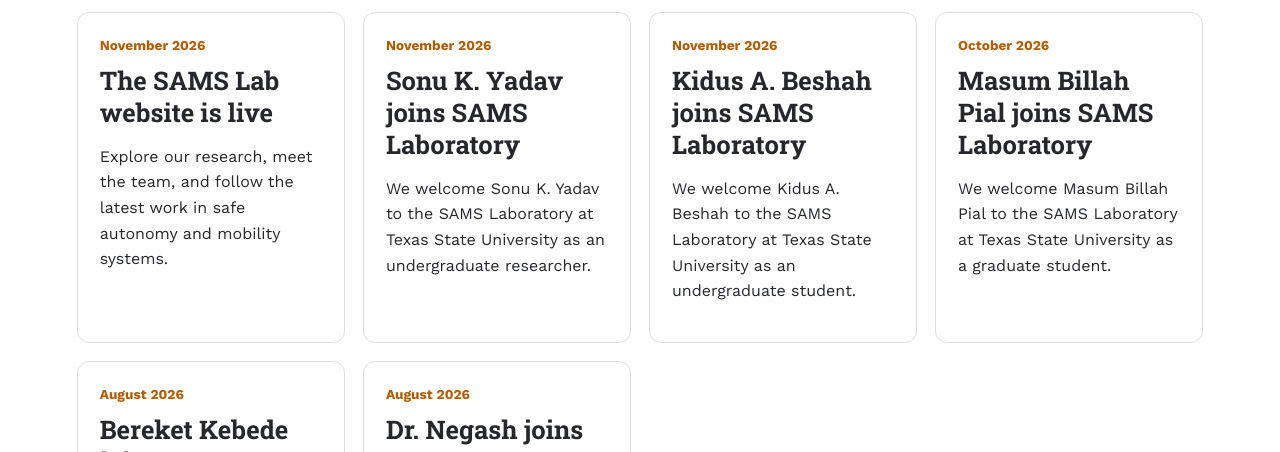
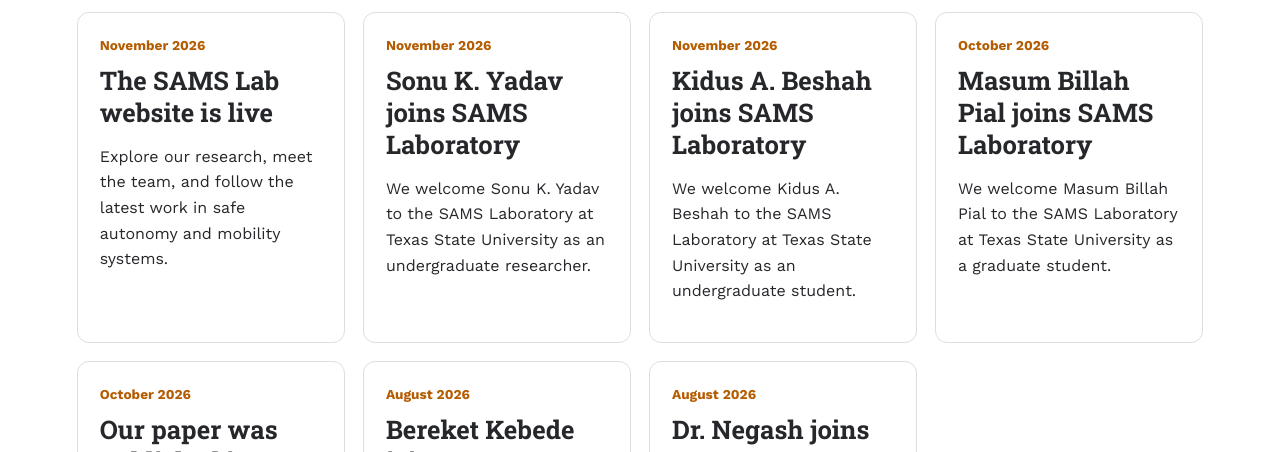
Before and after one commit to NatnaelMNegash/SAMS-Lab-at-TxSU, a plain HTML site: page news.html in a window 1280 px wide. Shown: the part 348-800 px from the top of the page. Drawn offline with nearby package versions, Linux system fonts and the light colour scheme.

Commit message:
Update news.html

```diff
--- a/news.html
+++ b/news.html
@@ -32,6 +32,7 @@
         <article class="sams-news-item"><div class="sams-date">November 2026</div><h3>Sonu K. Yadav joins SAMS Laboratory</h3><p>We welcome Sonu K. Yadav to the SAMS Laboratory at Texas State University as an undergraduate researcher.</p></article>
         <article class="sams-news-item"><div class="sams-date">November 2026</div><h3>Kidus A. Beshah joins SAMS Laboratory</h3><p>We welcome Kidus A. Beshah to the SAMS Laboratory at Texas State University as an undergraduate student.</p></article>
         <article class="sams-news-item"><div class="sams-date">October 2026</div><h3>Masum Billah Pial joins SAMS Laboratory</h3><p>We welcome Masum Billah Pial to the SAMS Laboratory at Texas State University as a graduate student.</p></article>
+        <article class="sams-news-item"><div class="sams-date">October 2026</div><h3>Our paper was published in IEEE OJCS</h3><p>Our paper titled "Dual-Layer Safety Projection for Model Predictive Path Integral Control Using Control Barrier Functions in Autonomous Driving" was published in IEEE Open Journal of Control Systems</p></article>
         <article class="sams-news-item"><div class="sams-date">August 2026</div><h3>Bereket Kebede joins SAMS Laboratory</h3><p>We welcome Bereket Kebede to the SAMS Laboratory at Texas State University as a Ph.D. student in Mechanical Engineering.</p></article>
         <article class="sams-news-item"><div class="sams-date">August 2026</div><h3>Dr. Negash joins Texas State University as a tenure-track Assistant Professor</h3><p>Dr. Natnael M. Negash joined the Ingram School of Engineering at Texas State University as a tenure-track Assistant Professor in Mechanical Engineering.</p></article>
         <!-- Add future announcements here, keeping the archive in newest-first order. -->
```
